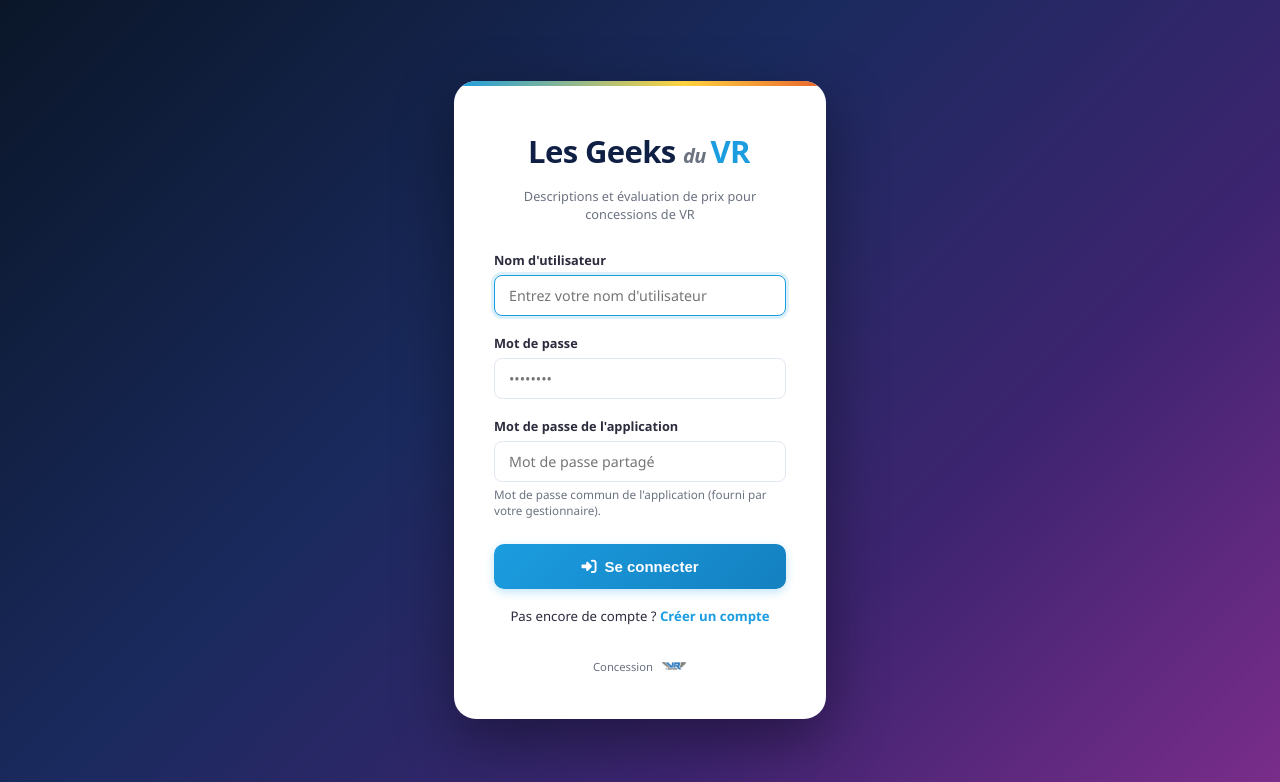
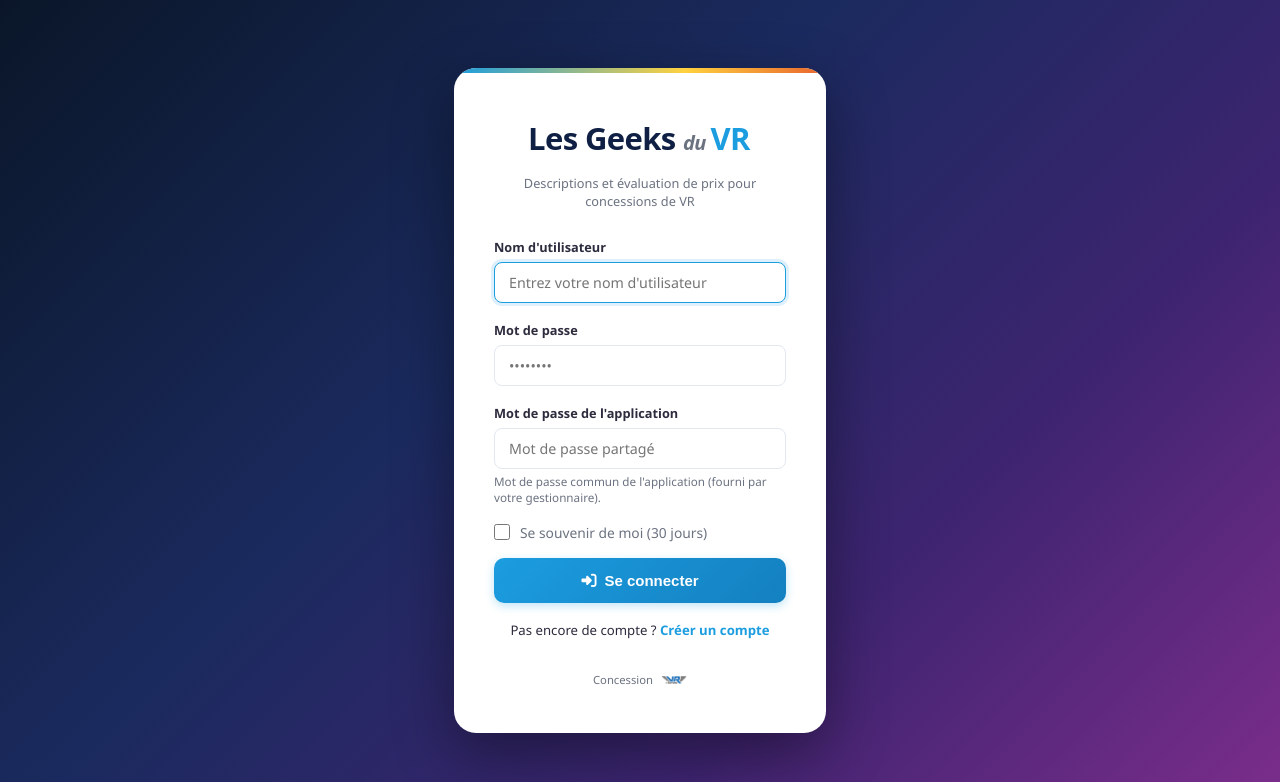
Before and after one commit to willigosseli-dotcom/descrigeek, a FastAPI app: page /login in a window 1280 px wide. Shown: the top 782 px of the page. Run offline with FastAPI, Linux system fonts and the light colour scheme.

Commit message:
feat: case Se souvenir de moi au login (30 jours vs 8 heures)
Co-Authored-By: Claude Sonnet 4.6 <noreply@anthropic.com>

```diff
--- a/app/auth.py
+++ b/app/auth.py
@@ -15,8 +15,13 @@ def verify_password(password: str, hashed: str) -> bool:
 
 
 async def get_current_user(request: Request, db: AsyncSession = Depends(get_db)):
+    import time
     user_id = request.session.get("user_id")
     if not user_id:
+        return None
+    expires_at = request.session.get("expires_at")
+    if expires_at and int(time.time()) > expires_at:
+        request.session.clear()
         return None
     result = await db.execute(select(User).where(User.id == user_id, User.is_active == True))
     return result.scalar_one_or_none()
--- a/app/routes/auth_routes.py
+++ b/app/routes/auth_routes.py
@@ -34,6 +34,7 @@ async def login(
     username: str = Form(...),
     password: str = Form(...),
     app_password: str = Form(""),
+    remember_me: str = Form(""),
     db: AsyncSession = Depends(get_db),
 ):
     # 1. Mot de passe général de l'app (partagé, changé de temps en temps)
@@ -50,8 +51,11 @@ async def login(
         request.session["login_error"] = "Nom d'utilisateur ou mot de passe incorrect."
         return RedirectResponse("/login", status_code=303)
 
+    import time
     request.session["user_id"] = user.id
     request.session["user_role"] = user.role
+    duree = 30 * 24 * 3600 if remember_me == "1" else 8 * 3600
+    request.session["expires_at"] = int(time.time()) + duree
     return RedirectResponse("/dashboard", status_code=303)
 
 
--- a/app/templates/login.html
+++ b/app/templates/login.html
@@ -42,6 +42,13 @@
                placeholder="Mot de passe partagé" autocomplete="off" required />
         <p class="form-hint">Mot de passe commun de l'application (fourni par votre gestionnaire).</p>
       </div>
+      <div class="form-group" style="margin-bottom:8px;">
+        <label style="display:flex;align-items:center;gap:10px;cursor:pointer;font-size:.92rem;color:var(--text-muted);">
+          <input type="checkbox" name="remember_me" value="1"
+                 style="width:16px;height:16px;cursor:pointer;accent-color:var(--accent);" />
+          Se souvenir de moi (30 jours)
+        </label>
+      </div>
       <button type="submit" class="btn-primary btn-lg w-full" style="justify-content:center; margin-top:8px;">
         <i class="fa fa-right-to-bracket"></i>
         Se connecter
```
